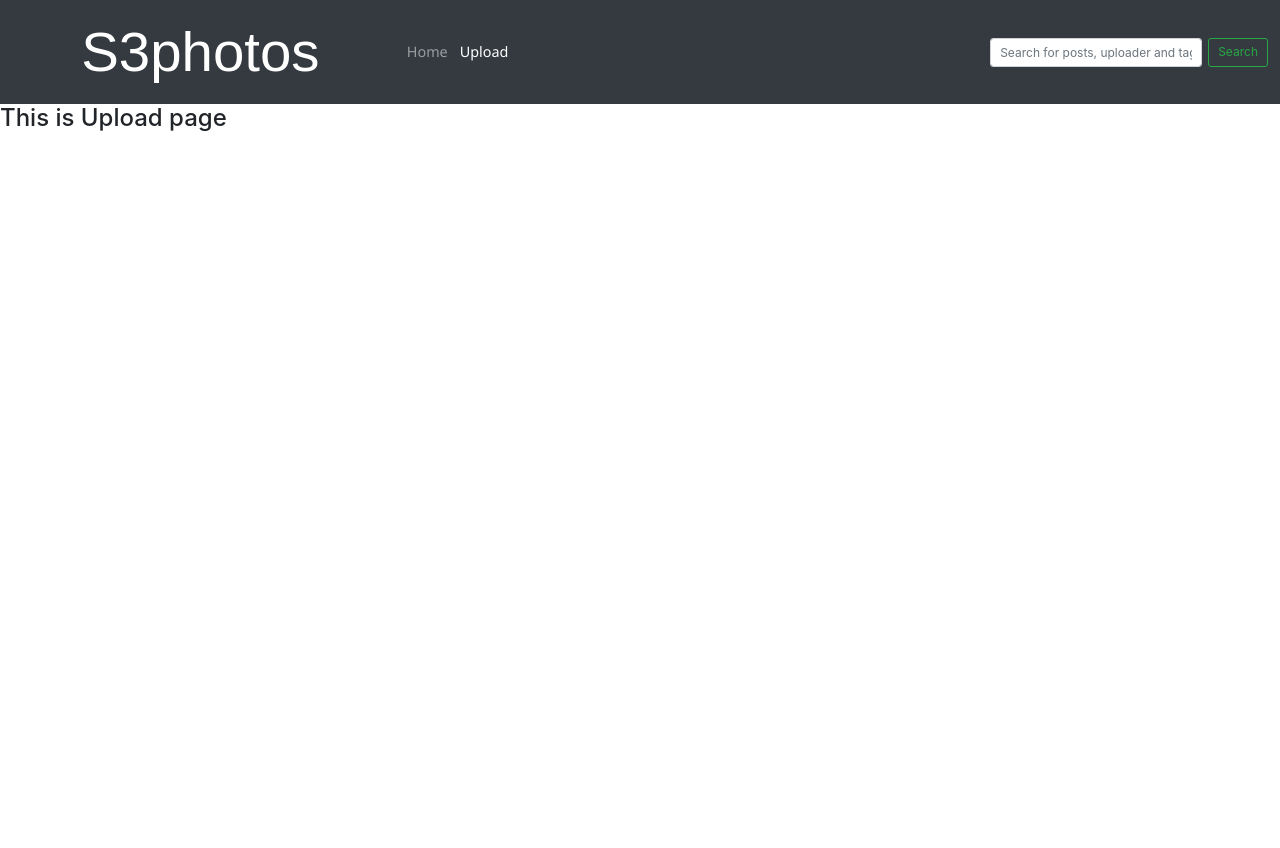
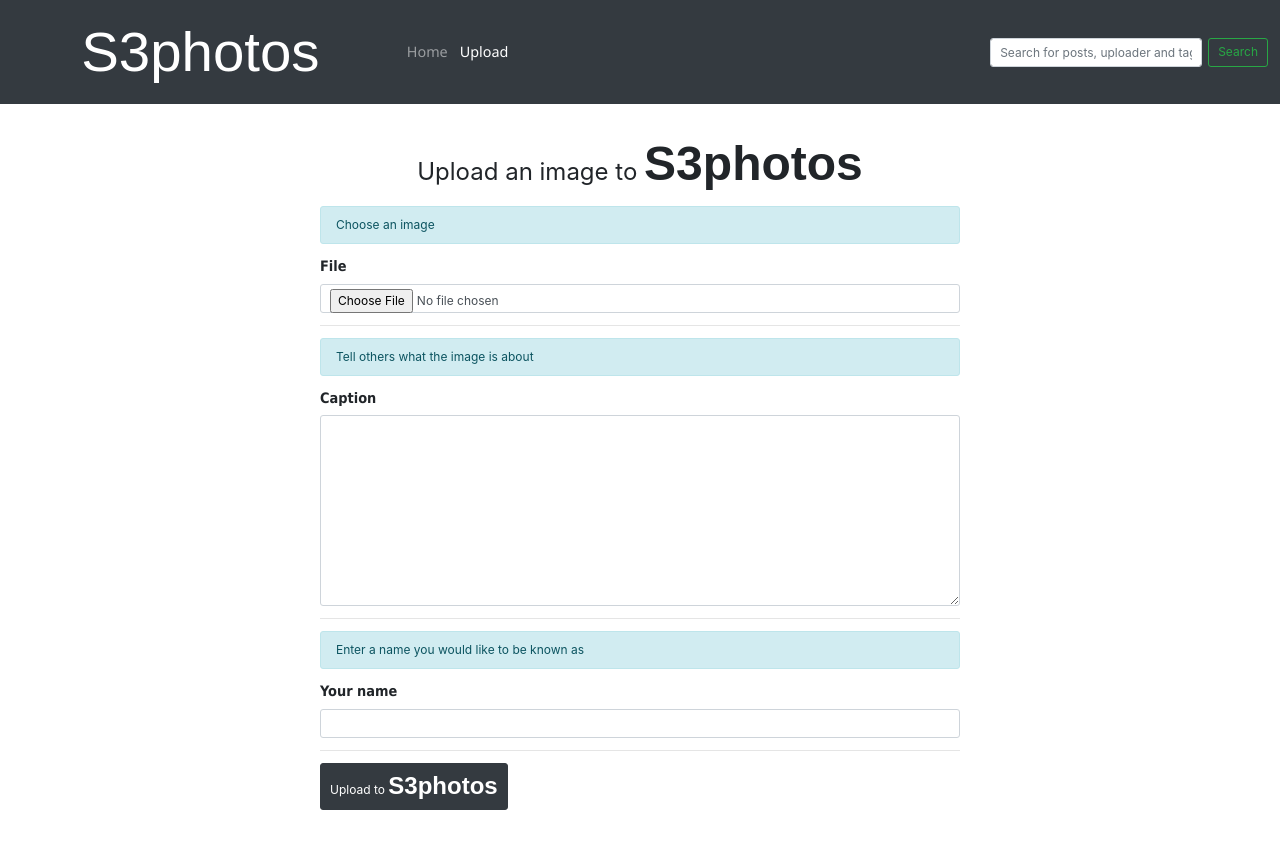
Before and after one commit to muremwa/s3photos-front-end, a React (Create React App) app: page /upload in a window 1280 px wide. Shown: the top 848 px of the page. Before the commit the page ends 800 px from the top, so only its background shows below. Built offline with nearby package versions, Linux system fonts and the light colour scheme.

Commit message:
creates upload page

```diff
--- a/src/pages/Upload.js
+++ b/src/pages/Upload.js
@@ -1,3 +1,115 @@
+import { useState } from 'react';
+import Form from 'react-bootstrap/Form';
+import Alert from 'react-bootstrap/Alert';
+import Button from 'react-bootstrap/Button';
+import '../style/Upload.css';
+
+
+function FieldError (props) {
+    return (
+        <Alert className={props.classNameExtra? props.classNameExtra: ''} variant="warning">{props.message}</Alert>
+    );
+};
+
+function FileField (props) {
+    const { error } = props;
+    const alertId = 'file-alert';
+    const imgDivId = 'image-to-upload'
+    const imgId = 'image-to-call'
+
+    const handleFileSelect = (event_) => {
+        const img = document.getElementById(imgId);
+        const imgDiv = document.getElementById(imgDivId);
+        const alert = document.getElementById(alertId);
+        const reader = new FileReader();
+
+        reader.onload = (e) => {
+            img.src = e.target.result;
+        };
+
+        reader.readAsDataURL(event_.target.files[0]);
+        imgDiv.style.display = 'block';
+        alert.style.display = 'none';
+    };
+
+    return (
+        <div>
+            <div className="img-to-up" id={imgDivId}>
+                <h6 className="text-center">You are about to upload the image below</h6>
+                <img id={imgId} src="" alt="To be uploaded" />
+            </div>
+
+            {error? <FieldError id={alertId} message={error} />: <Alert id={alertId} variant='info'>Choose an image</Alert>}
+
+            <Form.Group>
+                <Form.Label>File</Form.Label>
+                <Form.File name='file' accept='image/*' className="form-control" onChange={handleFileSelect} />
+            </Form.Group>
+        </div>
+    );
+};
+
+
+function GenericTextField (props) {
+    const { error, name, help, textArea, x_name } = props;
+
+    return (
+        <div>
+            {error? <FieldError message={error} />: <Alert variant='info'>{help}</Alert>}
+
+            <Form.Group>
+                <Form.Label>{x_name}</Form.Label>
+                <Form.Control as={textArea? 'textarea': 'input'} rows={textArea? 10: void 0} name={name}/>
+            </Form.Group>
+        </div>
+    );
+};
+
 export default function Upload (props) {
-    return <h2>This is Upload page</h2>
+    const captionField = {
+        x_name: 'Caption',
+        name: 'caption',
+        help: 'Tell others what the image is about',
+        textArea: true
+    };
+
+    const uploaderNameField = {
+        x_name: 'Your name',
+        name: 'your_name',
+        help: 'Enter a name you would like to be known as',
+        textArea: false
+    }
+
+    const [ errors, errorsUpdate ] = useState({
+        file: null,
+        caption: null,
+        your_name: null
+    });
+
+    const errorsPresent = Object.values(errors).some((error) => Boolean(error));
+
+    const handleFormSubmit = (e) => {
+        e.preventDefault();
+        errorsUpdate({
+            file: null,
+            caption: 'Too short',
+            your_name: 'Nest'
+        })
+    };
+
+    return (
+        <div className="cloud">
+            <form method="POST" id="form-upload" encType="multipart/form-data" onSubmit={handleFormSubmit}>
+                <legend className="text-center legend-form">Upload an image to <span className="s3">S3photos</span></legend>
+                {errorsPresent? <FieldError classNameExtra="text-center error" message={'Please correct the errors below'} />: void 0}
+                <FileField error={errors.file} />
+                <hr />
+                <GenericTextField {...captionField} error={errors.caption}/>
+                <hr />
+                <GenericTextField {...uploaderNameField} error={errors.your_name}/>
+                <hr />
+                <Button type="submit" variant="dark">Upload to <span className="s3">S3photos</span></Button>
+            </form>
+        </div>
+    )
 }
--- /dev/null
+++ b/src/style/Upload.css
@@ -0,0 +1,56 @@
+.cloud {
+    width: 50%;
+    margin: auto;
+    margin-top: 2em;
+    margin-bottom: 400px;
+}
+
+.legend-form {
+    font-size: 2em;
+}
+
+.upload-btn  {
+    font-size: 2em;
+}
+
+.s3 {
+    font-family: "Freestyle Script", sans-serif, serif;
+    font-weight: bold;
+}
+
+label {
+    font-family: Tahoma, sans-serif;
+    font-weight: bold;
+    font-size: 1.2em;
+}
+
+.error {
+    font-size: 1.5em;
+}
+
+.img-to-up {
+    margin: auto;
+    width: 80%;
+    display: none;
+}
+
+.img-to-up img {
+    width: 100%;
+    margin-bottom: 2em;
+}
+
+@media screen and ( max-width: 991px){
+    .cloud {
+        width: 70%;
+    }
+}
+@media screen and ( max-width: 507px){
+    .cloud {
+        width: 90%;
+    }
+}
+@media screen and ( max-width: 350px){
+    .cloud {
+        width: 97%;
+    }
+}
```
